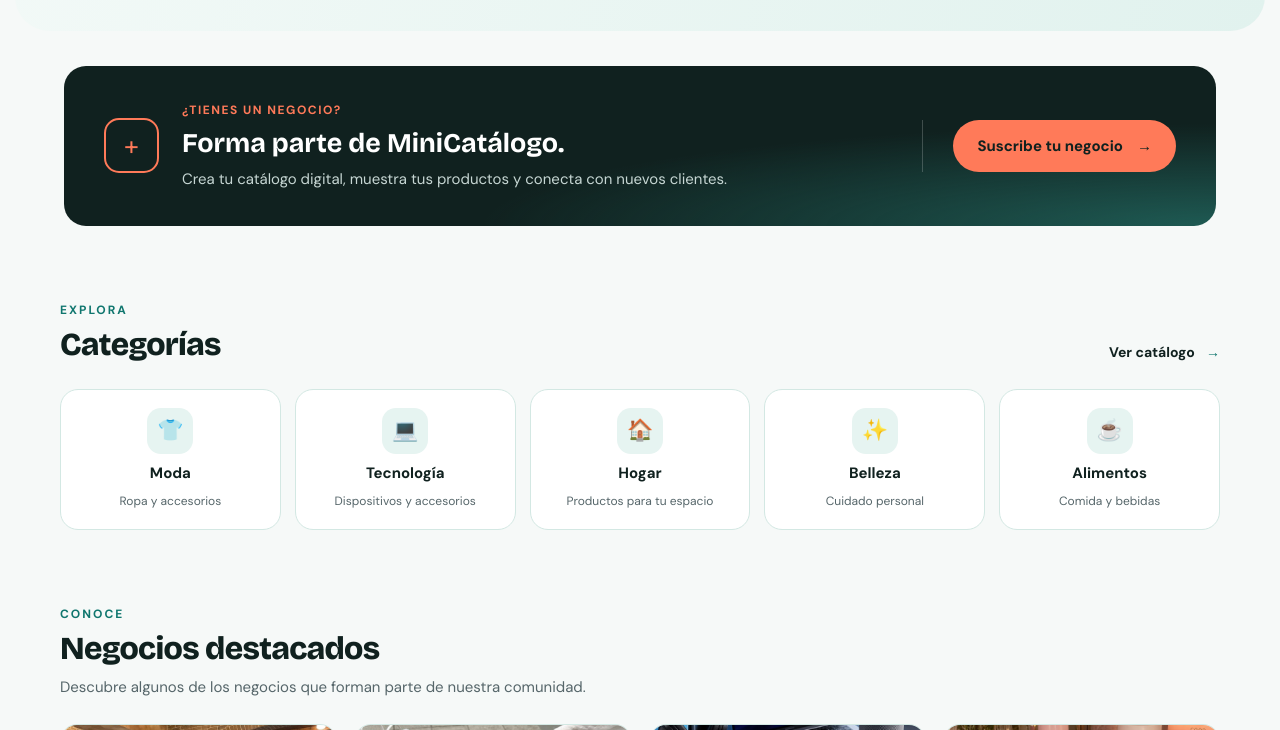
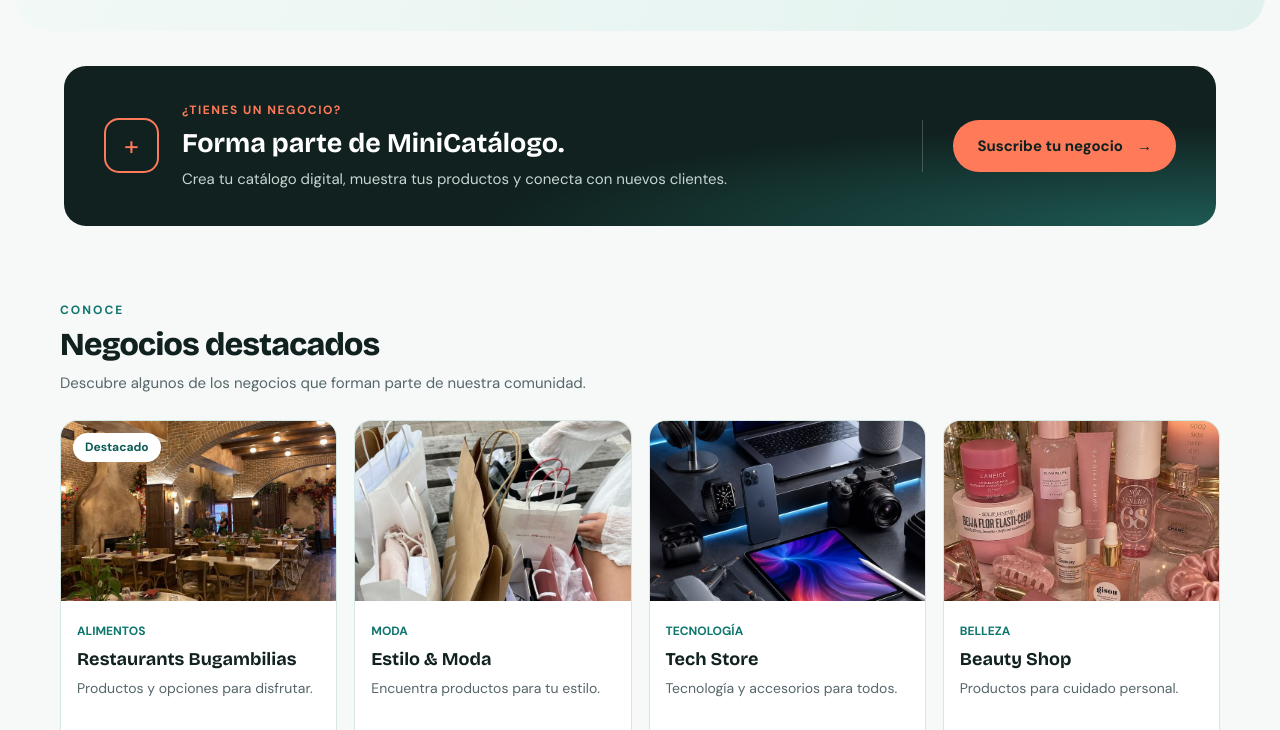
Before and after one commit to HannaAguilarLopez253419/MiniCatalago, a plain HTML site: page index.html in a window 1280 px wide. Shown: the part 572-1302 px from the top of the page. Drawn offline with nearby package versions, Linux system fonts and the light colour scheme.

Commit message:
Mejora en interfaz

```diff
--- a/index.html
+++ b/index.html
@@ -134,61 +134,6 @@
             </div>
 
         </section>
-
-
-        <!-- =========================
-             CATEGORÍAS
-        ========================== -->
-        <section class="categories section-container" id="categorias">
-
-            <div class="section-heading">
-                <div>
-                    <span class="section-overline">EXPLORA</span>
-                    <h2>Categorías</h2>
-                </div>
-
-                <a href="catalogo.html" class="view-link">
-                    Ver catálogo
-                    <span>→</span>
-                </a>
-            </div>
-
-            <div class="category-grid">
-
-                <a href="catalogo.html?categoria=moda" class="category-card">
-                    <div class="category-icon" aria-hidden="true">👕</div>
-                    <span>Moda</span>
-                    <small>Ropa y accesorios</small>
-                </a>
-
-                <a href="catalogo.html?categoria=tecnologia" class="category-card">
-                    <div class="category-icon" aria-hidden="true">💻</div>
-                    <span>Tecnología</span>
-                    <small>Dispositivos y accesorios</small>
-                </a>
-
-                <a href="catalogo.html?categoria=hogar" class="category-card">
-                    <div class="category-icon" aria-hidden="true">🏠</div>
-                    <span>Hogar</span>
-                    <small>Productos para tu espacio</small>
-                </a>
-
-                <a href="catalogo.html?categoria=belleza" class="category-card">
-                    <div class="category-icon" aria-hidden="true">✨</div>
-                    <span>Belleza</span>
-                    <small>Cuidado personal</small>
-                </a>
-
-                <a href="catalogo.html?categoria=alimentos" class="category-card">
-                    <div class="category-icon" aria-hidden="true">☕</div>
-                    <span>Alimentos</span>
-                    <small>Comida y bebidas</small>
-                </a>
-
-            </div>
-
-        </section>
-
 
         <!-- =========================
              NEGOCIOS DESTACADOS
```
